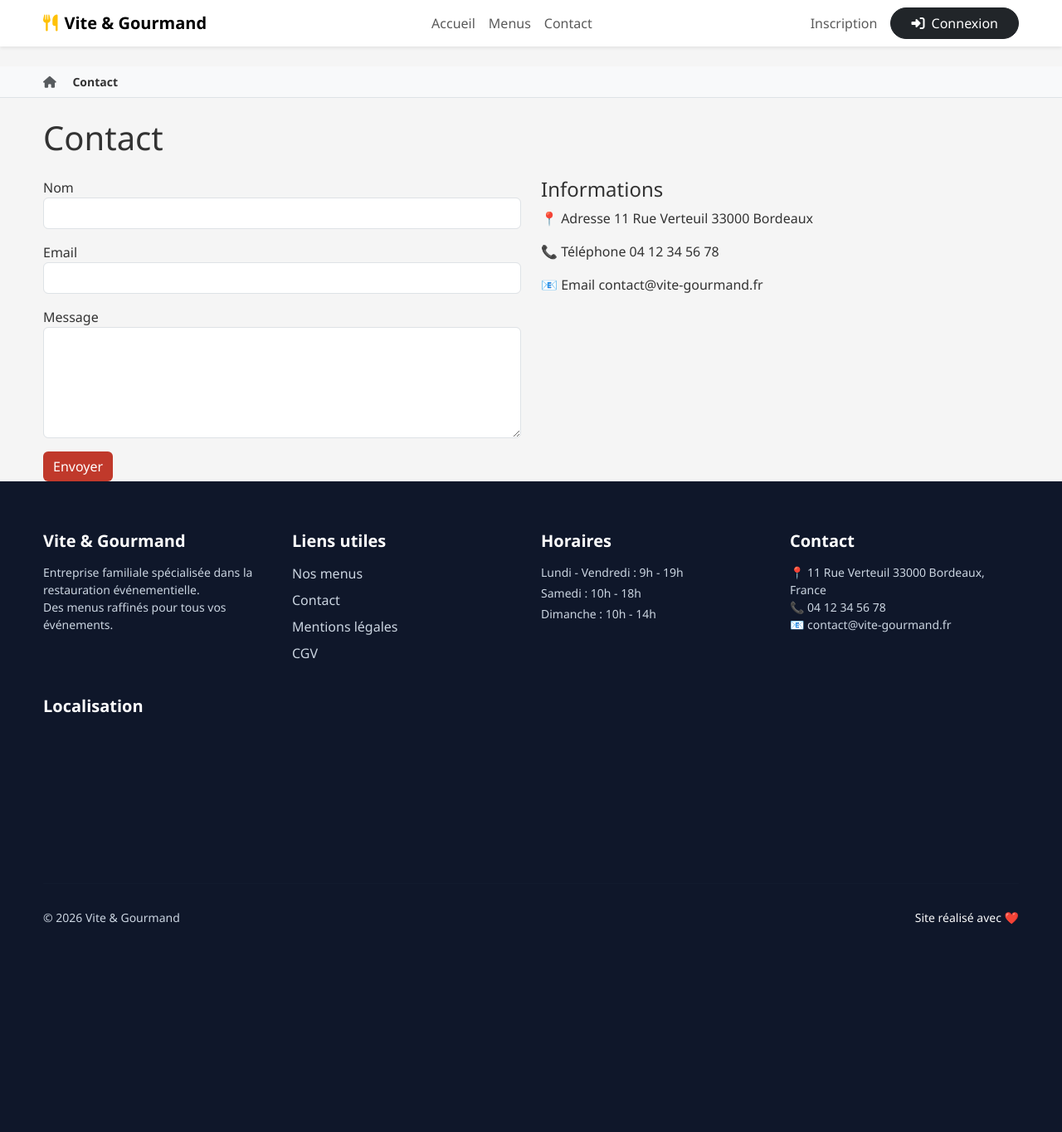
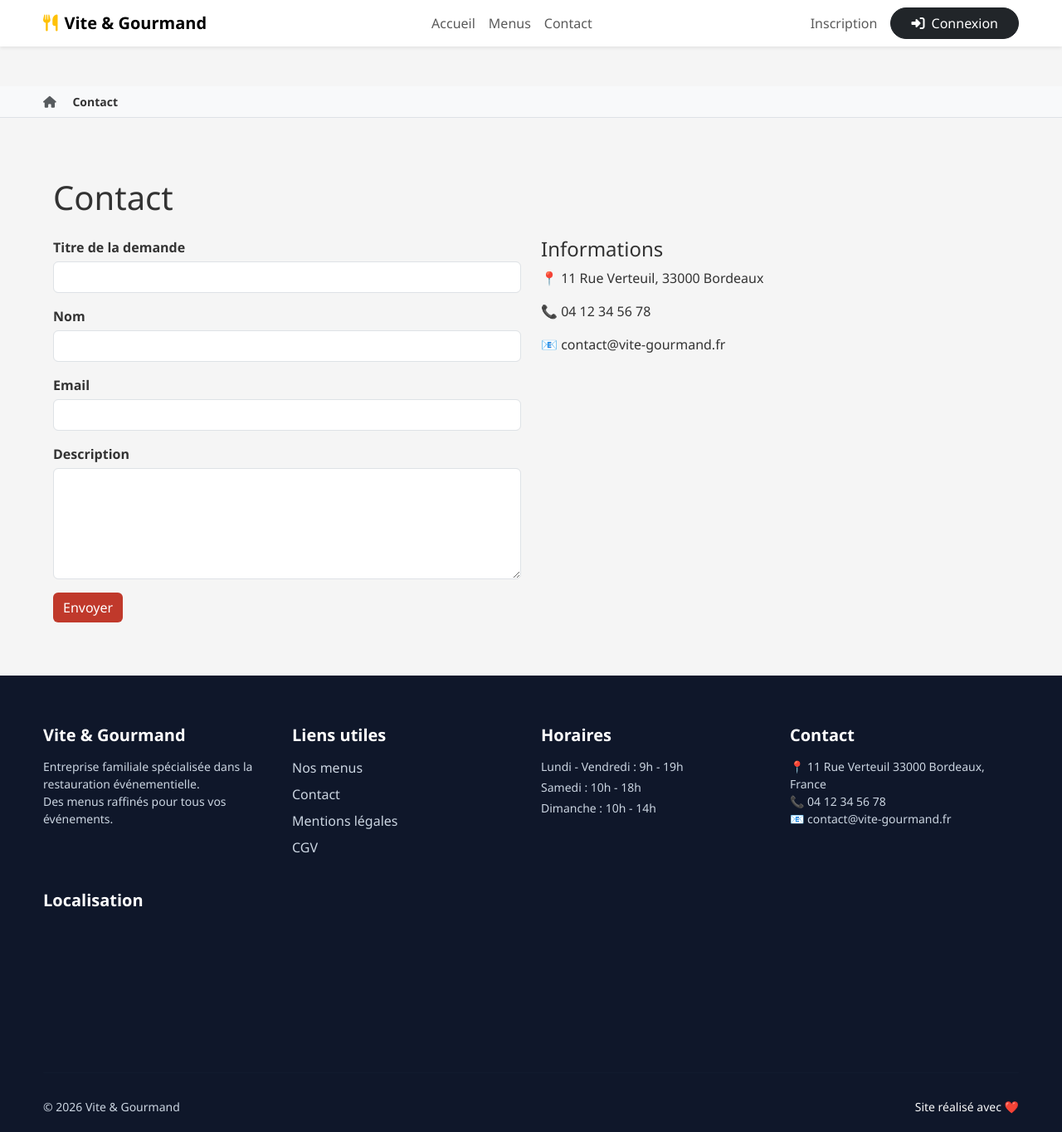
Before and after one commit to Oceduff21/vite-gourmand, a PHP site: page /contact.php in a window 1280 px wide. Shown: the whole page at 83% size. Before the commit the page ends 1114 px from the top, so only its background shows below. Run offline with PHP 8.4, Linux system fonts and the light colour scheme; grey boxes are pictures that could not be loaded.

Commit message:
feat(contact): functional contact form with email helper

```diff
--- a/contact.php
+++ b/contact.php
@@ -1,83 +1,76 @@
-<?php include 'includes/header.php'; ?>
+<?php
+require 'includes/db.php';
+require 'includes/helpers.php';
 
+$message = '';
+$type = '';
+
+if ($_SERVER['REQUEST_METHOD'] === 'POST') {
+    if (!verifyCsrf($_POST['csrf_token'] ?? '')) { die('Token CSRF invalide.'); }
+    $titre = trim($_POST['titre'] ?? '');
+    $nom = trim($_POST['nom'] ?? '');
+    $email = trim($_POST['email'] ?? '');
+    $description = trim($_POST['description'] ?? '');
+
+    if (!$titre || !$nom || !$email || !$description) {
+        $message = 'Tous les champs sont obligatoires.';
+        $type = 'danger';
+    } elseif (!filter_var($email, FILTER_VALIDATE_EMAIL)) {
+        $message = 'Adresse email invalide.';
+        $type = 'danger';
+    } else {
+        $corps = "Nouvelle demande de contact\n\nTitre : $titre\nNom : $nom\nEmail : $email\n\nMessage :\n$description";
+        if (sendMail('contact@vite-gourmand.fr', '[Contact] ' . $titre, $corps)) {
+            $message = 'Votre message a ete envoye. Nous vous repondrons rapidement.';
+            $type = 'success';
+        } else {
+            $message = 'Votre demande a ete enregistree. (Email simule en local)';
+            $type = 'info';
+        }
+    }
+}
+
+include 'includes/header.php';
+?>
+
+<div class="container py-5">
 <h1 class="mb-4">Contact</h1>
 
+<?php if ($message): ?>
+<div class="alert alert-<?= htmlspecialchars($type) ?>"><?= htmlspecialchars($message) ?></div>
+<?php endif; ?>
+
 <div class="row">
+<div class="col-md-6">
+<form method="POST">
+<?= csrfField() ?>
+<div class="mb-3">
+<label class="form-label">Titre de la demande</label>
+<input type="text" name="titre" class="form-control" required value="<?= htmlspecialchars($_POST['titre'] ?? '') ?>">
+</div>
+<div class="mb-3">
+<label class="form-label">Nom</label>
+<input type="text" name="nom" class="form-control" required value="<?= htmlspecialchars($_POST['nom'] ?? '') ?>">
+</div>
+<div class="mb-3">
+<label class="form-label">Email</label>
+<input type="email" name="email" class="form-control" required value="<?= htmlspecialchars($_POST['email'] ?? '') ?>">
+</div>
+<div class="mb-3">
+<label class="form-label">Description</label>
+<textarea name="description" class="form-control" rows="5" required><?= htmlspecialchars($_POST['description'] ?? '') ?></textarea>
+</div>
+<button type="submit" class="btn btn-primary">Envoyer</button>
+</form>
+</div>
 
 <div class="col-md-6">
-
-<form>
-
-<div class="mb-3">
-
-<label>Nom</label>
-
-<input
-type="text"
-class="form-control"
-required>
-
+<h4>Informations</h4>
+<p>📍 11 Rue Verteuil, 33000 Bordeaux</p>
+<p>📞 04 12 34 56 78</p>
+<p>📧 contact@vite-gourmand.fr</p>
 </div>
-
-<div class="mb-3">
-
-<label>Email</label>
-
-<input
-type="email"
-class="form-control"
-required>
-
 </div>
-
-<div class="mb-3">
-
-<label>Message</label>
-
-<textarea
-class="form-control"
-rows="5"
-required></textarea>
-
-</div>
-
-<button class="btn btn-primary">
-Envoyer
-</button>
-
-</form>
-
-</div>
-
-
-<div class="col-md-6">
-
-<h4>Informations</h4>
-
-<p>
-
-📍 Adresse
-11 Rue Verteuil
-33000 Bordeaux
-
-</p>
-
-<p>
-
-📞 Téléphone
-04 12 34 56 78
-
-</p>
-
-<p>
-
-📧 Email
-contact@vite-gourmand.fr
-
-</p>
-
-</div>
-
 </div>
 
 <?php include 'includes/footer.php'; ?>
--- a/includes/helpers.php
+++ b/includes/helpers.php
@@ -1,25 +1,82 @@
 <?php
 
 function getBadge($theme){
-
     $themeLower = strtolower($theme);
-
     $badgeClass = match($themeLower){
         "vegan" => "badge-vegan",
         "mariage" => "badge-mariage",
         "noel" => "badge-noel",
         default => "badge-default"
     };
-
     $icon = match($themeLower){
         "vegan" => "🌱",
         "mariage" => "💍",
         "noel" => "🎄",
         default => "🍽️"
     };
+    return ["class" => $badgeClass, "icon" => $icon];
+}
 
+function sendMail($to, $subject, $body){
+    $headers = "From: contact@vite-gourmand.fr\r\nContent-Type: text/plain; charset=UTF-8";
+    return @mail($to, $subject, $body, $headers);
+}
+
+function validatePassword($password){
+    if(strlen($password) < 10) return "Le mot de passe doit contenir au moins 10 caracteres.";
+    if(!preg_match('/[A-Z]/', $password)) return "Le mot de passe doit contenir une majuscule.";
+    if(!preg_match('/[a-z]/', $password)) return "Le mot de passe doit contenir une minuscule.";
+    if(!preg_match('/[0-9]/', $password)) return "Le mot de passe doit contenir un chiffre.";
+    if(!preg_match('/[^A-Za-z0-9]/', $password)) return "Le mot de passe doit contenir un caractere special.";
+    return null;
+}
+
+function getStatutsCommande(){
     return [
-        "class" => $badgeClass,
-        "icon" => $icon
+        'en_attente' => 'En attente',
+        'acceptee' => 'Acceptee',
+        'en_preparation' => 'En preparation',
+        'en_livraison' => 'En cours de livraison',
+        'livre' => 'Livre',
+        'en_attente_materiel' => 'En attente retour materiel',
+        'terminee' => 'Terminee',
+        'annulee' => 'Annulee'
     ];
 }
+
+function getStatutBadgeClass($statut){
+    return match($statut){
+        'en_attente' => 'secondary',
+        'acceptee' => 'primary',
+        'en_preparation' => 'info',
+        'en_livraison' => 'warning',
+        'livre' => 'success',
+        'en_attente_materiel' => 'dark',
+        'terminee' => 'success',
+        'annulee' => 'danger',
+        default => 'secondary'
+    };
+}
+
+function enregistrerHistorique($pdo, $commande_id, $statut, $note = null){
+    $stmt = $pdo->prepare('INSERT INTO commande_historique (commande_id, statut, note) VALUES (?, ?, ?)');
+    $stmt->execute([$commande_id, $statut, $note]);
+}
+
+
+function csrfToken() {
+    if (session_status() === PHP_SESSION_NONE) session_start();
+    if (empty($_SESSION['csrf_token'])) {
+        $_SESSION['csrf_token'] = bin2hex(random_bytes(32));
+    }
+    return $_SESSION['csrf_token'];
+}
+
+function csrfField() {
+    return '<input type="hidden" name="csrf_token" value="' . htmlspecialchars(csrfToken()) . '">';
+}
+
+function verifyCsrf($token) {
+    if (session_status() === PHP_SESSION_NONE) session_start();
+    return isset($_SESSION['csrf_token']) && hash_equals($_SESSION['csrf_token'], $token ?? '');
+}
```
